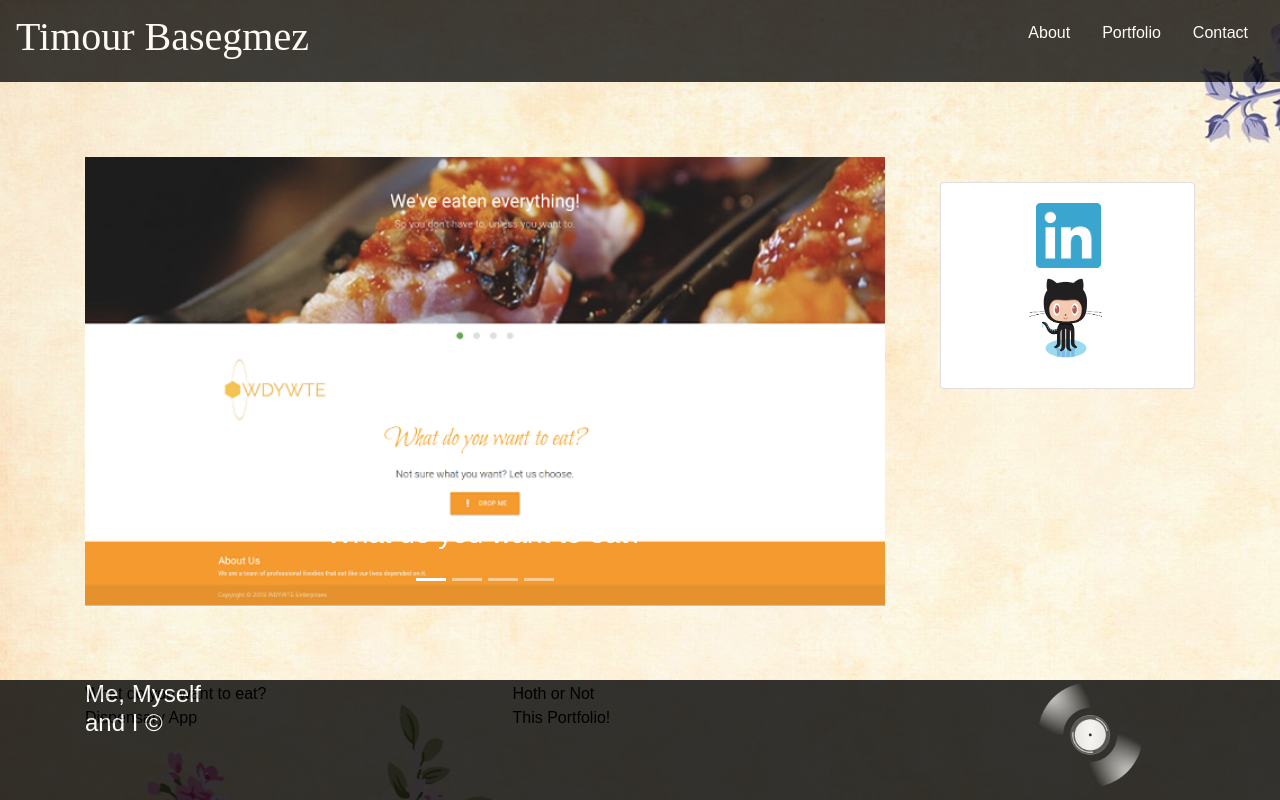
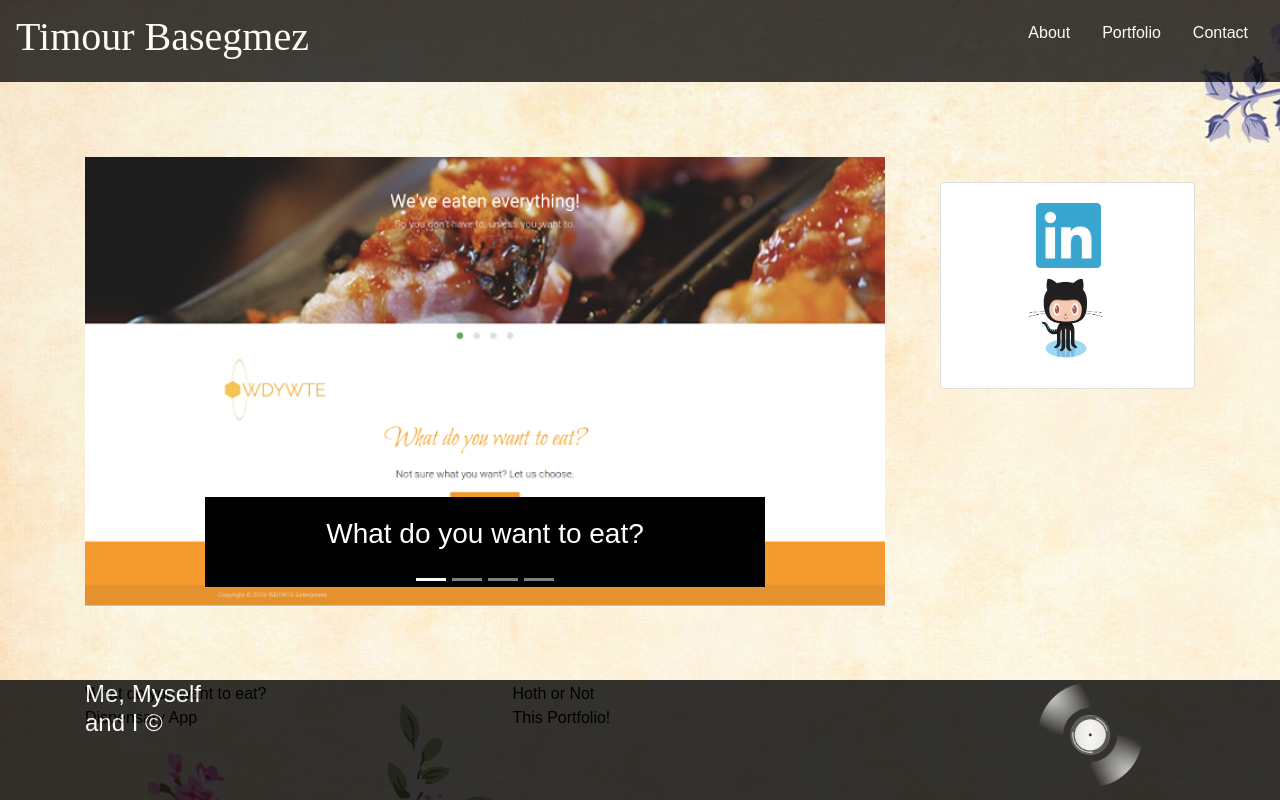
Before and after one commit to codemode9/react-portfolio, a React (Create React App) app: page / in a window 1280 px wide. Built offline with nearby package versions, Linux system fonts and the light colour scheme; a web font is replaced by a local one.

Commit message:
continued

```diff
--- a/src/components/Portfolio/Portfolio.css
+++ b/src/components/Portfolio/Portfolio.css
@@ -3,3 +3,7 @@
     margin-bottom: 75px;
     display: inline-block;
 }
+.carousel-caption {
+    color: white;
+    background-color: black;
+}
```
